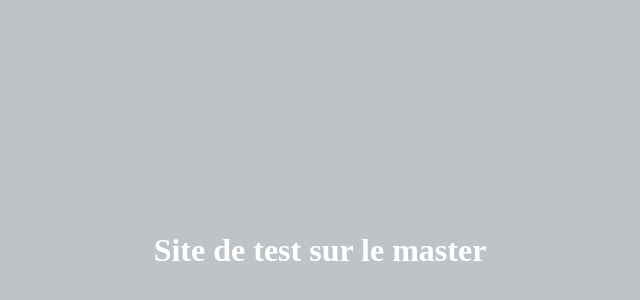
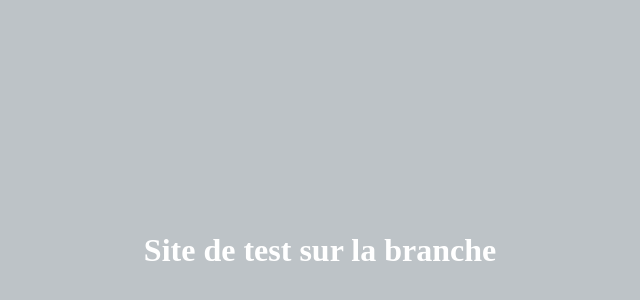
Before and after one commit to ElenaTasquier/SiteTest, a plain HTML site: page Index.html in a window 1280 px wide. Shown: the part 42-342 px from the top of the page, without its empty margins (320-960 px from the left). Drawn offline with Linux system fonts and the light colour scheme.

Commit message:
Changement branche

```diff
--- a/Index.html
+++ b/Index.html
@@ -5,6 +5,6 @@
 		<title>Le test</title>
 	</head>
 	<body style="background-color:#bdc3c7">
-		<h1 style="padding-top:20%; padding-bottom:20%; text-align:center;color:#FFFFFF">Site de test sur le master</h1>
+		<h1 style="padding-top:20%; padding-bottom:20%; text-align:center;color:#FFFFFF">Site de test sur la branche</h1>
 	</body>
 </html>
```
